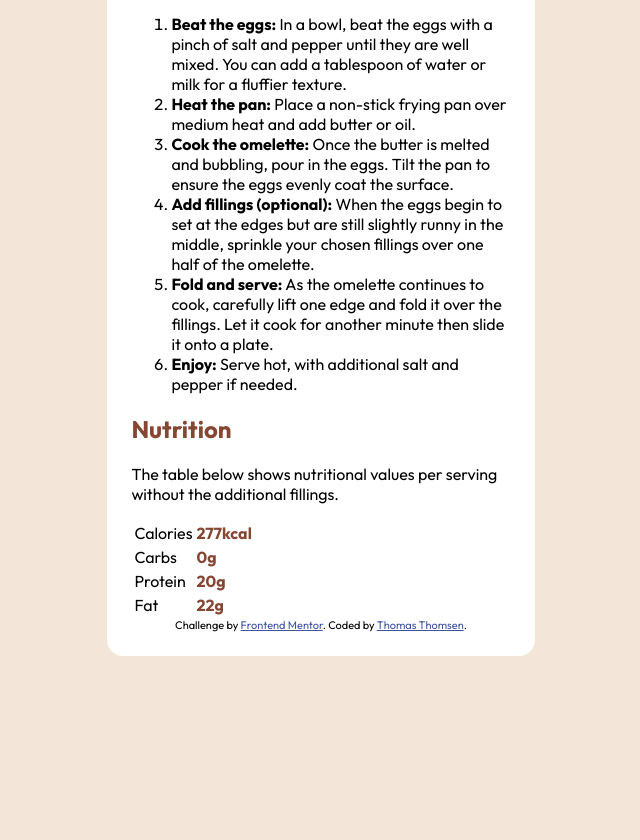
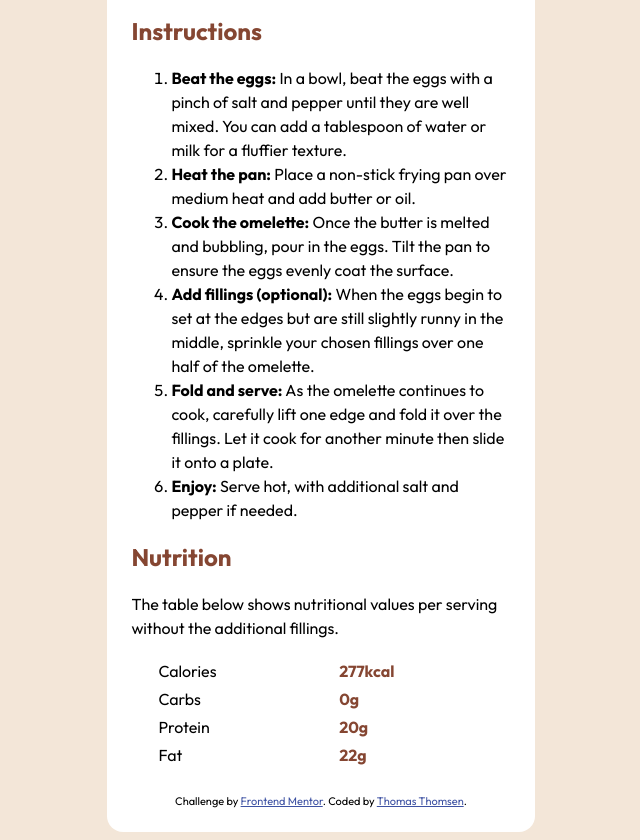
Before and after one commit to thomasthomsen16/frontendmentor-recipepage, a plain HTML site: page index.html in a window 1280 px wide. Shown: the part 808-1648 px from the top of the page, without its empty margins (319-959 px from the left). Before the commit the page ends 1472 px from the top, so only its background shows below. Drawn offline with Linux system fonts and the light colour scheme.

Commit message:
Style table and line height for all text

```diff
--- a/style.css
+++ b/style.css
@@ -58,6 +58,12 @@ h2 {
 
 }
 
+table {
+    width: 100%;
+    padding-left: 24px;
+    padding-bottom: 24px;
+}
+
 td:nth-child(2){
     color: var(--Brown800);
 }
@@ -76,3 +82,7 @@ img {
 p {
     font-weight: 400;
 }
+
+ul, ol, td, p {
+    line-height: 1.5rem;
+}
```
